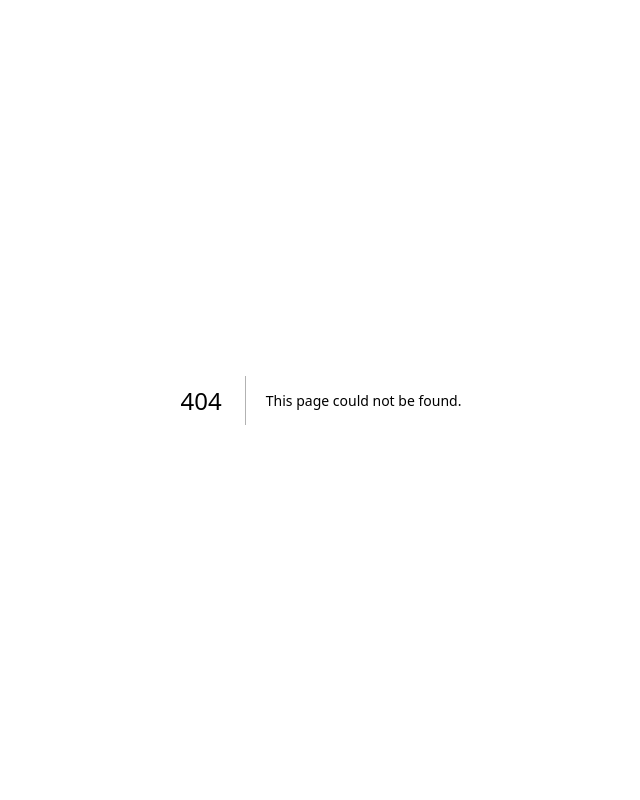
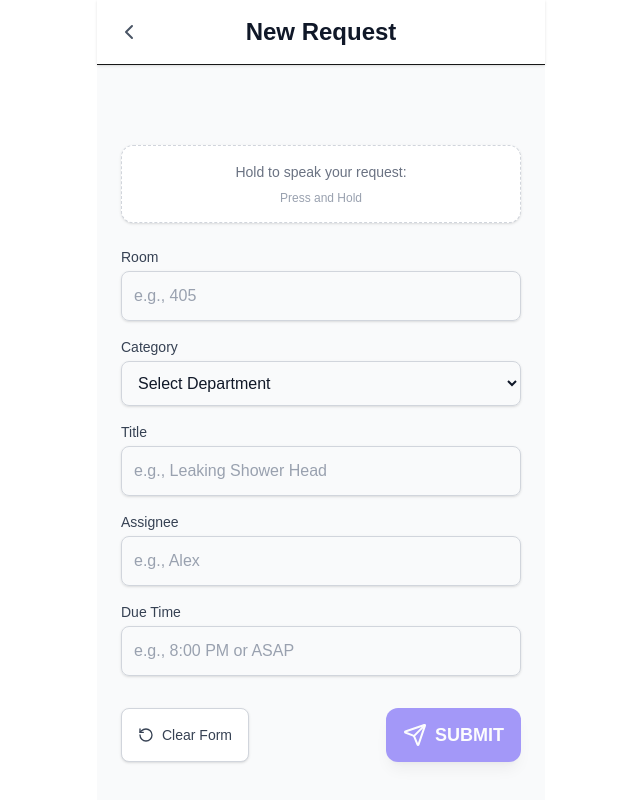
Before and after one commit to ricoputrap/voice-to-task, a Next.js app: page /new-request in a window 1280 px wide. Before the commit this address had no page. Shown: the whole page, without its empty margins (319-959 px from the left). Built offline with nearby package versions, Linux system fonts and the light colour scheme.

Commit message:
feat(requests): implement NewRequestPage component with form handling and validation

```diff
--- /dev/null
+++ b/app/new-request/page.tsx
@@ -0,0 +1,212 @@
+"use client";
+
+import React, { useRef, useState } from 'react'
+import { Request, Task } from '../types';
+import { useRouter } from 'next/navigation';
+import { CheckCircle, ChevronLeft, RotateCcw, Send, XCircle } from 'lucide-react';
+
+
+const initialTask: Task = {
+  room: '',
+  category: '',
+  title: '',
+  assignee: '',
+  dueTime: '',
+};
+
+interface DepartmentColorConfig {
+  bg: string;
+  text: string;
+  border: string;
+}
+
+const departmentColors: Record<string, DepartmentColorConfig> = {
+  Housekeeping: { bg: 'bg-blue-100', text: 'text-blue-800', border: 'border-blue-500' },
+  Engineering: { bg: 'bg-red-100', text: 'text-red-800', border: 'border-red-500' },
+  Concierge: { bg: 'bg-green-100', text: 'text-green-800', border: 'border-green-500' },
+  'Front Desk': { bg: 'bg-yellow-100', text: 'text-yellow-800', border: 'border-yellow-500' },
+  Other: { bg: 'bg-gray-100', text: 'text-gray-800', border: 'border-gray-500' },
+};
+
+export default function NewRequestPage() {
+  const [task, setTask] = useState<Task>(initialTask);
+  const [isRecording, setIsRecording] = useState<boolean>(false);
+  const [isLoading, setIsLoading] = useState<boolean>(false);
+  const [error, setError] = useState<string | null>(null);
+  const [statusMessage, setStatusMessage] = useState<string>('');
+
+  // MediaRecorder setup - explicitly typing the ref
+  const mediaRecorderRef = useRef<MediaRecorder | null>(null);
+  const audioChunksRef = useRef<Blob[]>([]);
+
+  const router = useRouter();
+
+  const currentCategory = task.category || 'Other';
+  const color = departmentColors[currentCategory] || departmentColors['Other'];
+
+  const handleInputChange = (e: React.ChangeEvent<HTMLInputElement | HTMLSelectElement | HTMLTextAreaElement>): void => {
+      const { id, value } = e.target;
+      setTask(prev => ({ ...prev, [id]: value }));
+  };
+
+  const handleSubmit = (e: React.FormEvent): void => {
+    e.preventDefault();
+    // Simple validation: check if all values are non-empty strings
+    const isValid = Object.values(task).every(val => typeof val === 'string' && val.trim() !== '');
+
+    if (isValid) {
+      const newTask: Request = {
+        ...task,
+        id: Date.now(),
+        status: 'TODO',
+      };
+
+      alert('Request submitted successfully! (This is a mock implementation.)');
+
+      // setTasks([newTask, ...tasks]);
+      router.replace('/requests');
+    } else {
+      setError('Please ensure all form fields are filled before submission.');
+    }
+  };
+
+  const resetForm = (): void => {
+    setTask(initialTask);
+    setError(null);
+    setStatusMessage('');
+  };
+
+  return (
+    <div className="flex flex-col h-screen max-w-md mx-auto bg-gray-50">
+      {/* Header */}
+      <div className="flex items-center p-4 bg-white border-b shadow-sm">
+        <button
+          onClick={() => router.replace('/requests')}
+          className="text-gray-600 hover:text-indigo-600 p-1 rounded-full transition"
+        >
+          <ChevronLeft className="w-6 h-6" />
+        </button>
+        <h1 className="text-2xl font-bold text-gray-900 flex-1 text-center pr-8">
+          New Request
+        </h1>
+      </div>
+
+      {/* Form Content */}
+      <div className="flex-1 overflow-y-auto p-6 space-y-6">
+
+        {/* Status Area */}
+        <div className="min-h-8 flex items-center justify-center">
+          {isLoading && (
+            <div className="flex items-center space-x-2 text-indigo-600">
+              <span className="animate-spin h-5 w-5 border-2 border-indigo-600 border-t-transparent rounded-full"></span>
+              <span>{statusMessage}</span>
+            </div>
+          )}
+          {error && (
+            <div className="flex items-center space-x-2 text-red-600">
+              <XCircle className="w-5 h-5" />
+              <span>{error}</span>
+            </div>
+          )}
+          {!isLoading && statusMessage && !error && (
+            <div className="flex items-center space-x-2 text-green-600">
+              <CheckCircle className="w-5 h-5" />
+              <span>{statusMessage}</span>
+            </div>
+          )}
+        </div>
+
+        {/* Microphone Button */}
+        <div className="flex flex-col items-center space-y-2 py-4 border border-dashed border-gray-300 rounded-xl bg-white shadow-sm">
+            <p className="text-sm text-gray-500">
+              Hold to speak your request:
+            </p>
+          {/* <button
+            onMouseDown={startRecording}
+            onMouseUp={stopRecording}
+            onTouchStart={startRecording}
+            onTouchEnd={stopRecording}
+            disabled={isLoading}
+            className={`
+              w-20 h-20 rounded-full shadow-xl transition-all duration-300 ease-in-out
+              flex items-center justify-center text-white
+              ${isRecording
+                ? 'bg-red-500 hover:bg-red-600 ring-4 ring-red-300 scale-110'
+                : 'bg-indigo-600 hover:bg-indigo-700 active:bg-indigo-800'
+              }
+              ${isLoading ? 'opacity-50 cursor-not-allowed' : ''}
+            `}
+            title={isRecording ? 'Release to stop recording' : 'Hold to record task'}
+          >
+            <Mic className={`w-7 h-7 ${isRecording ? 'animate-pulse' : ''}`} />
+          </button> */}
+          <p className="text-xs text-gray-400">
+              {isRecording ? 'RECORDING...' : 'Press and Hold'}
+          </p>
+        </div>
+
+        {/* Form Fields */}
+        <form onSubmit={handleSubmit} className="space-y-4">
+          {/* Room */}
+          <div>
+            <label htmlFor="room" className="block text-sm font-medium text-gray-700">Room</label>
+            <input type="text" id="room" value={task.room} onChange={handleInputChange} className="mt-1 block w-full rounded-lg border-gray-300 shadow-sm focus:border-indigo-500 focus:ring-indigo-500 p-3 border text-gray-900 placeholder-gray-400" placeholder="e.g., 405" required />
+          </div>
+
+          {/* Category (Department) */}
+          <div>
+            <label htmlFor="category" className="block text-sm font-medium text-gray-700">Category</label>
+            <div className="mt-1 flex items-center space-x-3">
+              <select id="category" value={task.category} onChange={handleInputChange} className="block w-full rounded-lg border-gray-300 shadow-sm focus:border-indigo-500 focus:ring-indigo-500 p-3 border text-gray-900" required>
+                <option value="">Select Department</option>
+                {Object.keys(departmentColors).filter(d => d !== 'Other').map(dept => (
+                  <option key={dept} value={dept}>{dept}</option>
+                ))}
+              </select>
+              {task.category && (
+                <span className={`px-3 py-1 text-xs font-semibold rounded-full ${color.bg} ${color.text}`}>
+                  {task.category}
+                </span>
+              )}
+            </div>
+          </div>
+
+          {/* Title */}
+          <div>
+            <label htmlFor="title" className="block text-sm font-medium text-gray-700">Title</label>
+            <input type="text" id="title" value={task.title} onChange={handleInputChange} className="mt-1 block w-full rounded-lg border-gray-300 shadow-sm focus:border-indigo-500 focus:ring-indigo-500 p-3 border text-gray-900 placeholder-gray-400" placeholder="e.g., Leaking Shower Head" required />
+          </div>
+
+          {/* Assignee */}
+          <div>
+            <label htmlFor="assignee" className="block text-sm font-medium text-gray-700">Assignee</label>
+            <input type="text" id="assignee" value={task.assignee} onChange={handleInputChange} className="mt-1 block w-full rounded-lg border-gray-300 shadow-sm focus:border-indigo-500 focus:ring-indigo-500 p-3 border text-gray-900 placeholder-gray-400" placeholder="e.g., Alex" required />
+          </div>
+
+          {/* Due Time */}
+          <div>
+            <label htmlFor="dueTime" className="block text-sm font-medium text-gray-700">Due Time</label>
+            <input type="text" id="dueTime" value={task.dueTime} onChange={handleInputChange} className="mt-1 block w-full rounded-lg border-gray-300 shadow-sm focus:border-indigo-500 focus:ring-indigo-500 p-3 border text-gray-900 placeholder-gray-400" placeholder="e.g., 8:00 PM or ASAP" required />
+          </div>
+
+          <div className="flex justify-between space-x-4 pt-4">
+            <button
+              type="button"
+              onClick={resetForm}
+              className="flex items-center justify-center px-4 py-2 border border-gray-300 rounded-lg shadow-sm text-sm font-medium text-gray-700 bg-white hover:bg-gray-50 focus:outline-none focus:ring-2 focus:ring-offset-2 focus:ring-indigo-500 transition duration-150"
+            >
+              <RotateCcw className="w-4 h-4 mr-2" /> Clear Form
+            </button>
+            <button
+              type="submit"
+              disabled={isLoading || !task.title}
+              className="flex items-center justify-center px-4 py-3 border border-transparent rounded-xl shadow-lg text-lg font-bold text-white bg-indigo-600 hover:bg-indigo-700 focus:outline-none focus:ring-2 focus:ring-offset-2 focus:ring-indigo-500 transition duration-150 disabled:opacity-50"
+            >
+              <Send className="w-6 h-6 mr-2" /> SUBMIT
+            </button>
+          </div>
+        </form>
+      </div>
+    </div>
+  );
+}
```
